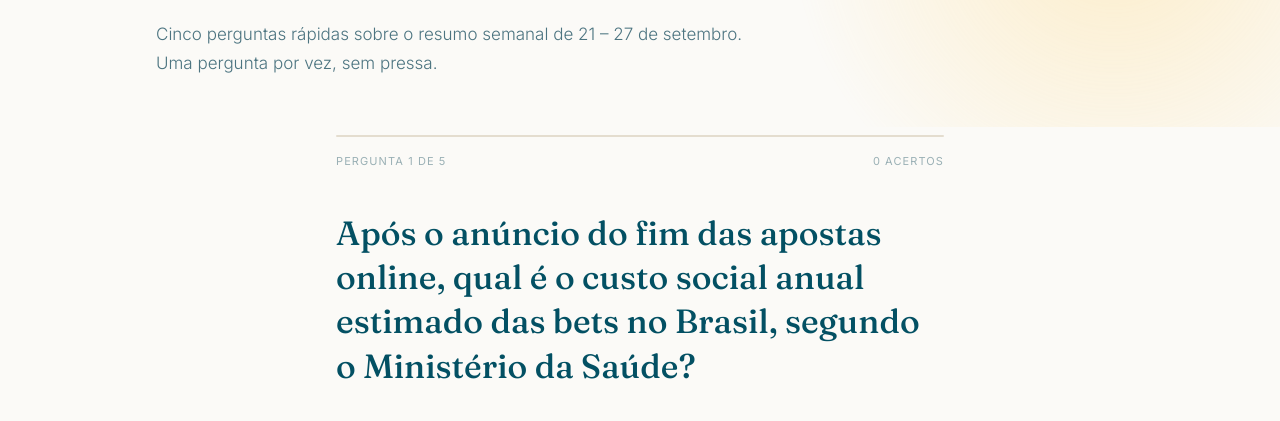
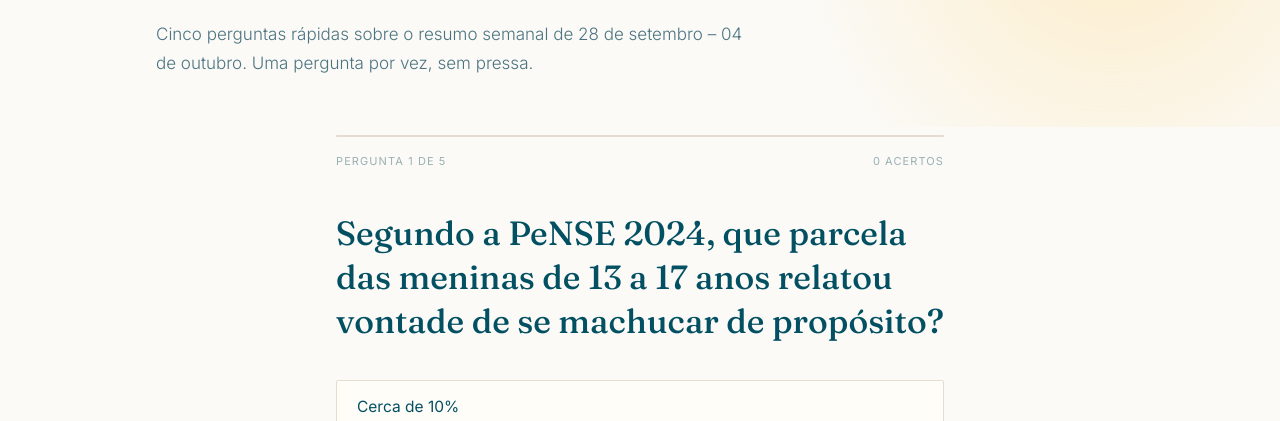
Before and after one commit to rrmlblog/rrml.estudos, a plain HTML site: page quiz.html in a window 1280 px wide. Shown: the part 346-767 px from the top of the page. Drawn offline with Linux system fonts and the light colour scheme.

Commit message:
Add resumo semanal de 28 set - 04 out 2026: sofrimento emocional de meninas adolescentes (PeNSE), perfil de risco do suicídio, vacina MMR e autismo, cannabis na adolescência e envelhecimento cerebral em transtornos
Co-Authored-By: Claude Opus 5.5 <noreply@anthropic.com>

```diff
--- a/quiz.html
+++ b/quiz.html
@@ -37,7 +37,7 @@
   <div class="wrap">
     <p class="kicker">Quiz da semana</p>
     <h1 style="font-size:clamp(2.2rem, 4.6vw, 3.6rem); max-width:20ch;">Você acompanhou as <em>novidades</em> desta semana?</h1>
-    <p class="hero-sub">Cinco perguntas rápidas sobre o resumo semanal de 21 – 27 de setembro. Uma pergunta por vez, sem pressa.</p>
+    <p class="hero-sub">Cinco perguntas rápidas sobre o resumo semanal de 28 de setembro – 04 de outubro. Uma pergunta por vez, sem pressa.</p>
   </div>
 </header>
 
@@ -97,49 +97,49 @@
 <script>
   var quizData = [
     {
-      question: "Após o anúncio do fim das apostas online, qual é o custo social anual estimado das bets no Brasil, segundo o Ministério da Saúde?",
-      options: ["Cerca de R$ 3,8 bilhões", "Cerca de R$ 12 bilhões", "Cerca de R$ 38,8 bilhões", "Cerca de R$ 150 bilhões"],
+      question: "Segundo a PeNSE 2024, que parcela das meninas de 13 a 17 anos relatou vontade de se machucar de propósito?",
+      options: ["Cerca de 10%", "Cerca de 20%", "Cerca de 43%", "Cerca de 70%"],
       correct: 2,
-      explanation: "As apostas geram um custo social estimado em R$ 38,8 bilhões por ano, dos quais R$ 17 bilhões estão ligados a mortes por suicídio. O ministério vai intensificar a busca ativa de apostadores habituais para oferecer apoio em saúde mental, via rede digital e telessaúde do SUS.",
-      source: { label: "Fonte: Agência Brasil", url: "https://agenciabrasil.ebc.com.br/saude/noticia/2026-09/saude-fara-busca-ativa-de-apostadores-apos-fim-das-bets" }
+      explanation: "43,4% das meninas relataram vontade de se machucar de propósito, contra 20,5% dos meninos. Também 25% delas acham que \"a vida não vale a pena\" (12% entre eles). Sérgio Kodato (FFCLRP-USP) aponta socialização de gênero, padrões corporais e redes sociais como fatores.",
+      source: { label: "Fonte: Jornal da USP", url: "https://jornal.usp.br/atualidades/pressoes-sociais-causam-grande-impacto-na-saude-mental-de-meninas-adolescentes/" }
     },
     {
-      question: "Na pesquisa da Fundacentro com a Fenaj com 257 jornalistas brasileiros, que parcela apresentou sintomas de depressão?",
-      options: ["10%", "25%", "50%", "75%"],
-      correct: 2,
-      explanation: "Metade dos jornalistas (50%) apresentou sintomas de depressão — 25% em nível grave ou extremamente grave. A pesquisa também encontrou 48% com insônia, 36% com episódios de ansiedade, e 61% com pouco apoio de colegas e chefias.",
-      source: { label: "Fonte: Agência Brasil", url: "https://agenciabrasil.ebc.com.br/saude/noticia/2026-09/assedio-e-sobrecarga-ameacam-saude-mental-de-jornalistas-diz-pesquisa" }
+      question: "Segundo Maria Júlia Kovács (IP-USP), o que é correto afirmar sobre o perfil de risco para o suicídio?",
+      options: [
+        "Atinge quase só jovens",
+        "Não existe um perfil único: homens morrem mais, mulheres tentam mais",
+        "Mulheres morrem mais por suicídio que homens",
+        "Só ocorre em pessoas com diagnóstico psiquiátrico prévio"
+      ],
+      correct: 1,
+      explanation: "Não há um perfil único. Homens morrem mais por suicídio, mulheres tentam com mais frequência, idosos têm mortalidade proporcionalmente alta e a incidência cresce entre jovens. Sinais de alerta incluem desesperança e mudanças bruscas de comportamento; o CVV atende pelo 188.",
+      source: { label: "Fonte: Jornal da USP", url: "https://jornal.usp.br/radio-usp/suicidio-e-problema-de-saude-publica-e-exige-atencao-permanente/" }
     },
     {
-      question: "O atlas do consórcio PsychAD, liderado pelo Mount Sinai, analisou núcleos de células de quantos cérebros doados?",
-      options: ["Cerca de 150", "Cerca de 500", "Cerca de 1.500", "Cerca de 15.000"],
-      correct: 2,
-      explanation: "Foram 6,3 milhões de núcleos celulares de 1.494 doadores, cobrindo Alzheimer, Parkinson, doença de corpos de Lewy, demência vascular, esquizofrenia e bipolaridade. Os achados saíram em nove artigos coordenados nas revistas do grupo Nature.",
-      source: { label: "Fonte: Medical Xpress", url: "https://medicalxpress.com/news/2026-09-large-scale-world-comprehensive-cell.html" }
+      question: "No estudo da UW Medicine com 2,56 milhões de crianças, qual foi a conclusão sobre a vacina MMR e o autismo?",
+      options: [
+        "A vacina dobrou o risco de autismo",
+        "Não houve associação entre a vacina e o diagnóstico de autismo",
+        "A vacina preveniu o autismo",
+        "O efeito só apareceu em meninos"
+      ],
+      correct: 1,
+      explanation: "A razão de risco ajustada foi 0,97 (IC 99%: 0,91–1,03), sem significância estatística — ou seja, nenhuma associação. Pequenas variações em outras janelas de vacinação foram atribuídas a vieses residuais, não a um efeito protetor.",
+      source: { label: "Fonte: PsyPost", url: "https://www.psypost.org/study-of-2-5-million-children-finds-no-link-between-mmr-vaccine-and-autism/" }
     },
     {
-      question: "Segundo o estudo de Stanford na Nature Neuroscience, o que a descoberta das duas origens do cérebro permitiu fazer pela primeira vez?",
-      options: [
-        "Transplantar um hemisfério cerebral",
-        "Cultivar em laboratório neurônios motores humanos do rombencéfalo",
-        "Curar a ELA em camundongos",
-        "Mapear todas as sinapses do cérebro humano"
-      ],
+      question: "No estudo ABCD sobre cannabis na adolescência, qual domínio cognitivo mostrou o maior efeito negativo aos 15–17 anos?",
+      options: ["Velocidade de processamento", "Memória de trabalho", "Processamento visuoespacial", "Linguagem"],
       correct: 1,
-      explanation: "O prosencéfalo e o mesencéfalo surgem de células que expressam Otx2, e o rombencéfalo de outra linhagem, marcada pelo Gbx2. Entendendo isso, a equipe cultivou pela primeira vez neurônios motores humanos do rombencéfalo, o que deve ajudar a estudar doenças como ELA e AME.",
-      source: { label: "Fonte: ScienceDaily", url: "https://www.sciencedaily.com/releases/2026/09/260920222352.htm" }
+      explanation: "Os jovens que começaram a usar cannabis tiveram trajetória cognitiva achatada e, aos 15–17 anos, iam pior em quase todos os domínios — com o maior efeito na memória de trabalho. Quem tinha apenas CBD no cabelo não diferiu do grupo controle.",
+      source: { label: "Fonte: PsyPost", url: "https://www.psypost.org/teen-cannabis-use-linked-to-flattened-cognitive-development-in-large-u-s-study/" }
     },
     {
-      question: "No estudo suíço com 32 pacientes reduzindo antidepressivos, como os pesquisadores interpretaram os picos de ansiedade e humor deprimido após cada corte de dose?",
-      options: [
-        "Como recaída da depressão",
-        "Como efeito placebo",
-        "Como reação de abstinência ao medicamento",
-        "Como efeito da psicoterapia"
-      ],
+      question: "No estudo da PLOS Medicine sobre \"idade cerebral\", quais condições NÃO mostraram diferença significativa no envelhecimento do cérebro?",
+      options: ["Alzheimer e comprometimento cognitivo leve", "Esquizofrenia e transtorno bipolar", "TDAH e autismo", "Depressão maior e dependência química"],
       correct: 2,
-      explanation: "Os picos surgiam logo após cada redução e se dissipavam nos períodos de dose estável — padrão típico de abstinência, não de recaída. Reduções pequenas (até 25% da dose mínima terapêutica) praticamente evitaram esses picos.",
-      source: { label: "Fonte: PsyPost", url: "https://www.psypost.org/emotional-distress-when-stopping-antidepressants-appears-to-be-due-to-withdrawal-not-relapse/" }
+      explanation: "Alzheimer e comprometimento cognitivo leve tiveram as associações mais fortes com um cérebro \"mais velho\", seguidos por dependência, esquizofrenia, bipolaridade e depressão maior. TDAH e autismo não mostraram diferença significativa em relação aos 45.900 controles.",
+      source: { label: "Fonte: ScienceDaily", url: "https://www.sciencedaily.com/releases/2026/09/260927225038.htm" }
     }
   ];
 
```
Also changed, not shown: index.html (+40 -3 lines).
